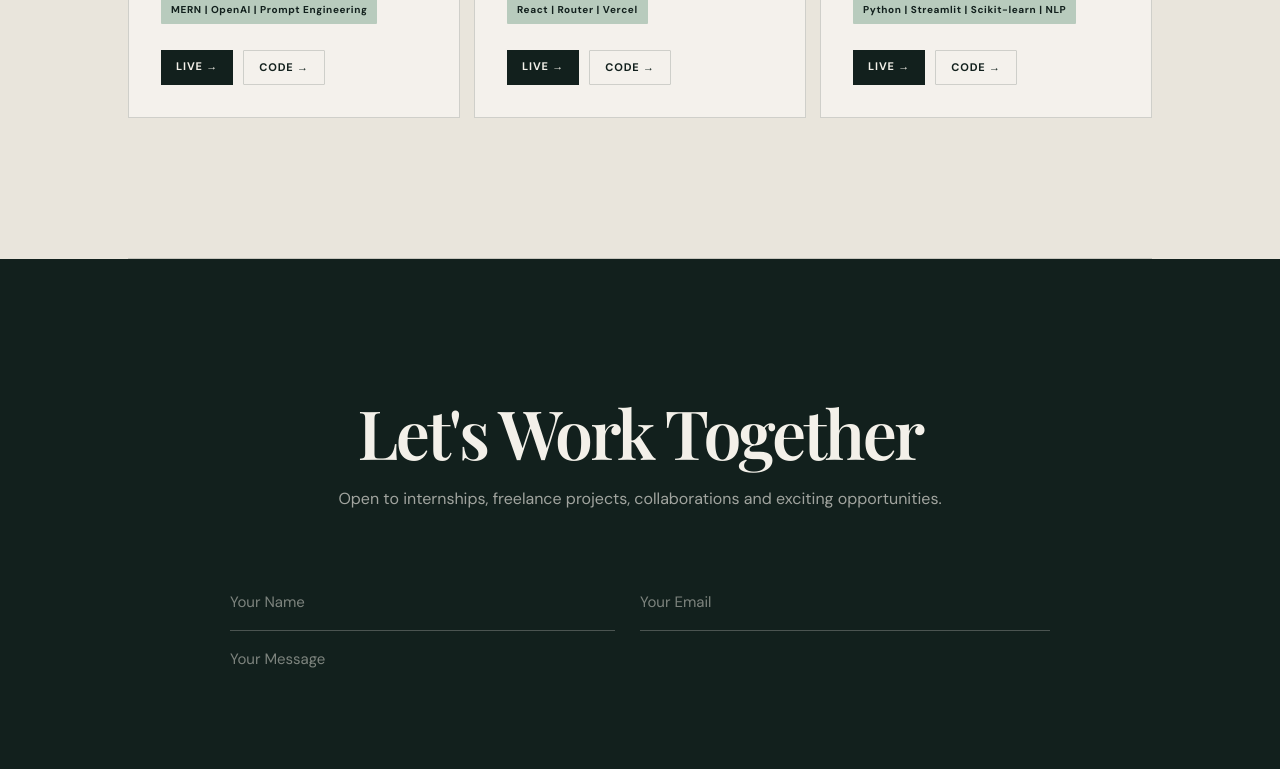
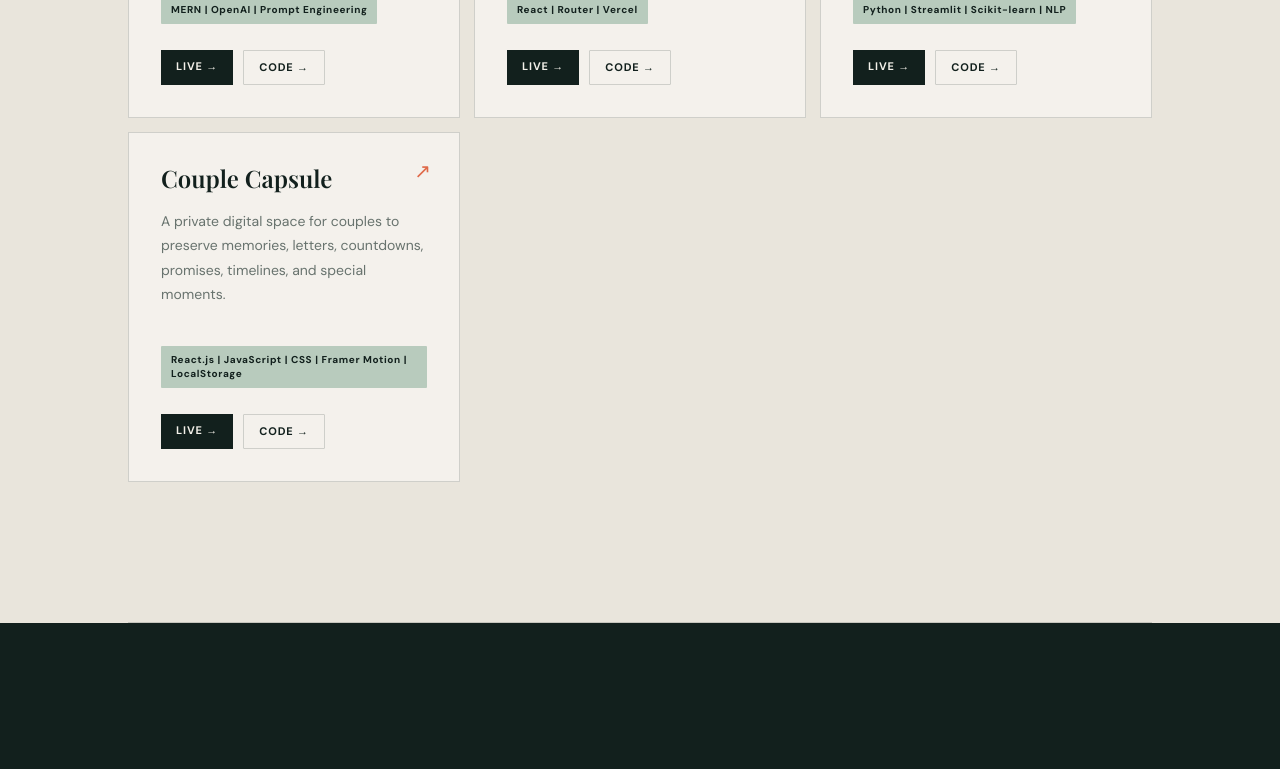
Before and after one commit to shubham-devx/my-portfolio, a React (Create React App) app: page / in a window 1280 px wide. Shown: the part 4480-5249 px from the top of the page. Built offline with nearby package versions, Linux system fonts and the light colour scheme; a web font is replaced by a local one.

Commit message:
Add Couple Capsule project

```diff
--- a/src/portfolioData.js
+++ b/src/portfolioData.js
@@ -33,6 +33,7 @@ export const defaultPortfolio = {
     { name: "AI Gym Trainer", description: "AI-powered fitness assistant for personalized workouts.", tech: "MERN | OpenAI | Prompt Engineering", live: "https://fintness-tracker-agent-client.vercel.app", github: "https://github.com/shubham-devx" },
     { name: "Digital Temple", description: "Virtual worship platform with interactive features.", tech: "React | Router | Vercel", live: "https://digital-temple.vercel.app", github: "https://github.com/shubham-devx/digitalTemple.git" },
     { name: "SpamSense AI", description: "AI-powered SMS fraud detection system.", tech: "Python | Streamlit | Scikit-learn | NLP", live: "https://ai-scam-detector-38gup2dgmpwfpxaucro6sq.streamlit.app/", github: "https://github.com/shubham-devx/ai-scam-detector.git" },
+    { name: "Couple Capsule", description: "A private digital space for couples to preserve memories, letters, countdowns, promises, timelines, and special moments.", tech: "React.js | JavaScript | CSS | Framer Motion | LocalStorage", live: "https://love-birds-psi.vercel.app/", github: "https://github.com/shubham-devx/love-birds.git" },
   ],
   certifications: [
     { title: "AI Mastery Course", link: "https://drive.google.com/file/d/1zzGZamCIcNlVQdYHY2gYL78pxe8AabEK/view" },
@@ -61,6 +62,7 @@ export function loadPortfolio() {
         ...saved,
         profile: { ...defaultPortfolio.profile, ...saved.profile },
         about: { ...defaultPortfolio.about, ...saved.about },
+        projects: [...(saved.projects || []), ...defaultPortfolio.projects.filter((project) => !(saved.projects || []).some((savedProject) => savedProject.name === project.name))],
         contact: { ...defaultPortfolio.contact, ...saved.contact },
       };
     }
```
